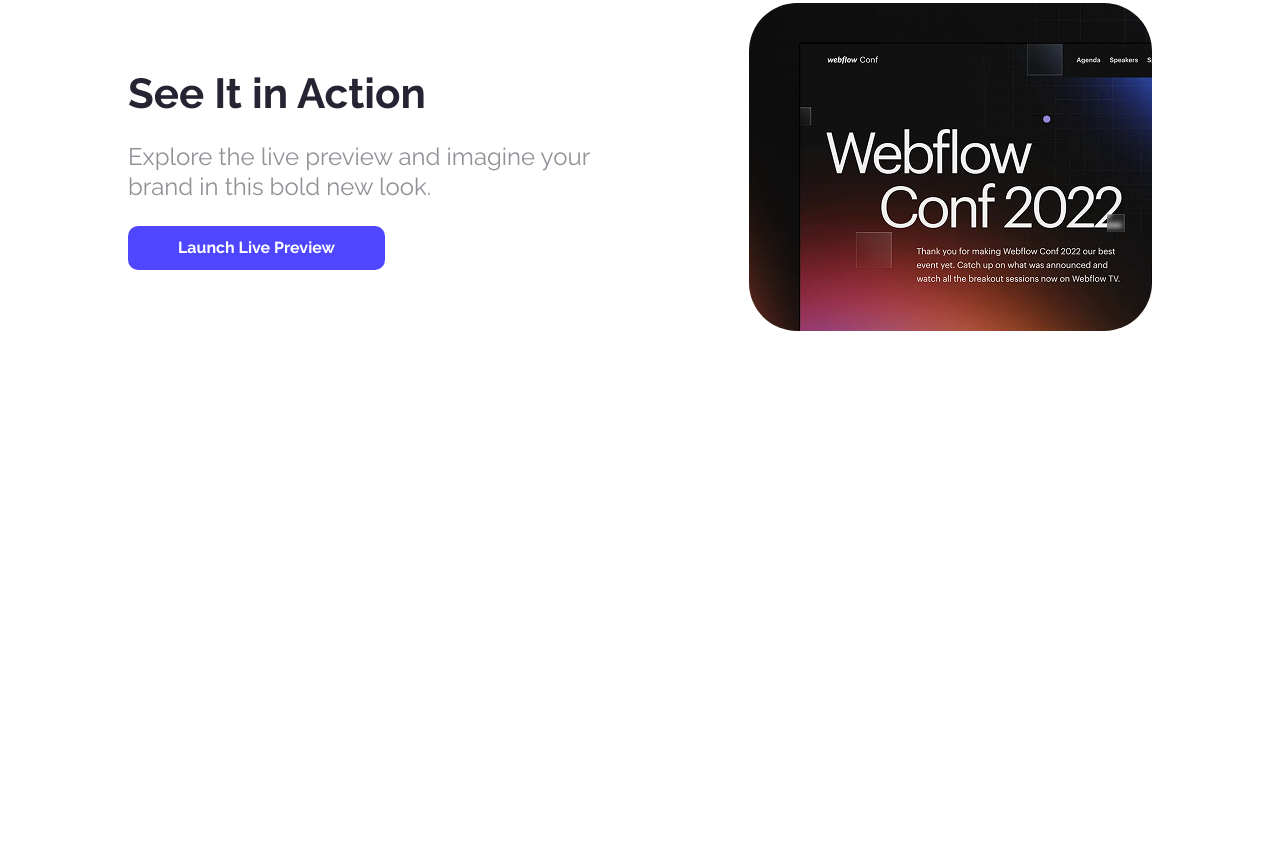
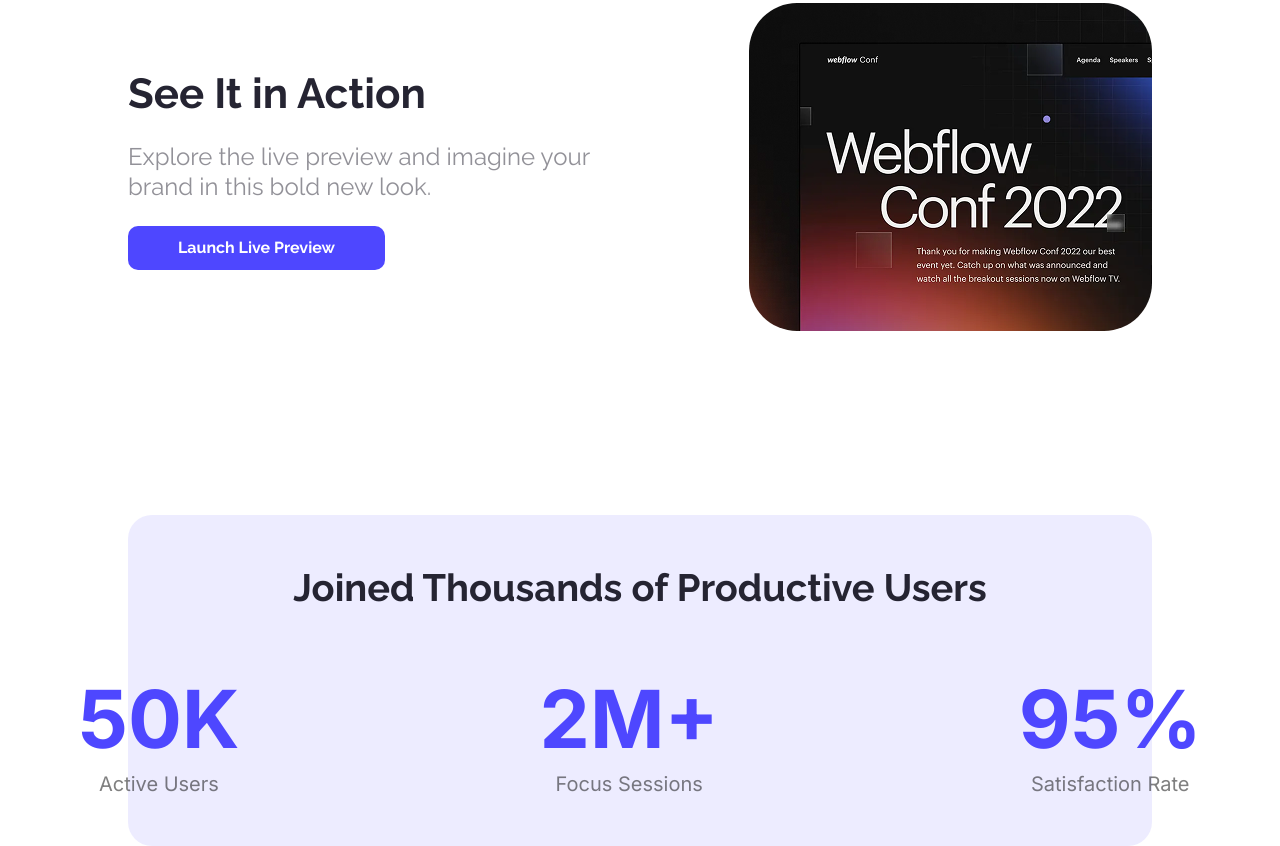
Before and after one commit to coderhabiba/Assignment-01, a plain HTML site: page index.html in a window 1280 px wide. Shown: the part 914-1760 px from the top of the page. Before the commit the page ends 1429 px from the top, so only its background shows below. Drawn offline with Linux system fonts and the light colour scheme.

Commit message:
users countdown area done

```diff
--- a/index.html
+++ b/index.html
@@ -1,11 +1,13 @@
 <!DOCTYPE html>
 <html lang="en">
+
 <head>
   <meta charset="UTF-8">
   <meta name="viewport" content="width=device-width, initial-scale=1.0">
   <link rel="stylesheet" href="style.css">
   <title>Monolight</title>
 </head>
+
 <body>
   <header>
     <!-- navbar -->
@@ -30,8 +32,27 @@
       <div class="action-img-container">
         <img src="./Assets/wc-mini.png" alt="">
       </div>
-      </section>
-     <!-- End Action area -->
+    </section><!-- End Action area -->
+
+    <!-- users countdown -->
+    <section class="users-container">
+      <h4>Joined Thousands of Productive Users</h4>
+      <div class="users">
+        <div class="count-1">
+          <h2>50K</h2>
+          <p>Active Users</p>
+        </div>
+        <div class="count-2">
+          <h2>2M+</h2>
+          <p>Focus Sessions</p>
+        </div>
+        <div class="count-3">
+          <h2>95%</h2>
+          <p>Satisfaction Rate</p>
+        </div>
+      </div>
+    </section><!-- end users countdown -->
   </main>
 </body>
+
 </html>
--- a/style.css
+++ b/style.css
@@ -3,6 +3,9 @@
   margin: 0;
   padding: 0;
   box-sizing: border-box;
+}
+body {
+  background-color: f5f8ff;
 }
 a {
   text-decoration: none;
@@ -119,7 +122,55 @@
   padding: 10px 50px;
   border: 0;
 }
-.action-img-container img{
+.action-img-container img {
   border-radius: 48px;
+} /* end action area */
+
+/* users countdown */
+.users-container {
+  text-align: center;
+  padding: 50px 0;
+  margin: 0 10%;
+  border-radius: 24px;
+  background: rgba(78, 71, 255, 0.1);
 }
-/* end action area */
+.users-container h4 {
+  color: rgb(37, 36, 50);
+  font-family: Raleway;
+  font-size: 38px;
+  font-weight: 700;
+  line-height: 45px;
+  letter-spacing: 0%;
+  text-align: center;
+  margin-bottom: 60px;
+}
+.users{
+  display: flex;
+  align-items: center;
+  justify-content: center;
+  gap: 300px;
+}
+
+.count-1 h2,
+.count-2 h2,
+.count-3 h2 {
+  color: rgb(78, 71, 255);
+  font-family: Inter;
+  font-size: 80px;
+  font-weight: 700;
+  line-height: 97px;
+  letter-spacing: 0%;
+  text-align: left;
+  margin-bottom: 5px;
+}
+.count-1 p,
+.count-2 p,
+.count-3 p {
+  color: rgba(0, 0, 0, 0.5);
+  font-family: Inter;
+  font-size: 20px;
+  font-weight: 400;
+  line-height: 24px;
+  letter-spacing: 0%;
+  text-align: center;
+}/* end users countdown */
```
Lines whose indentation alone changed are shown as unchanged.
